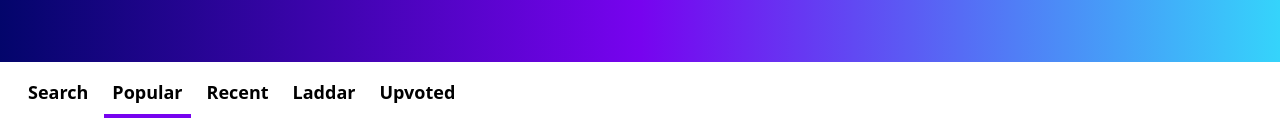
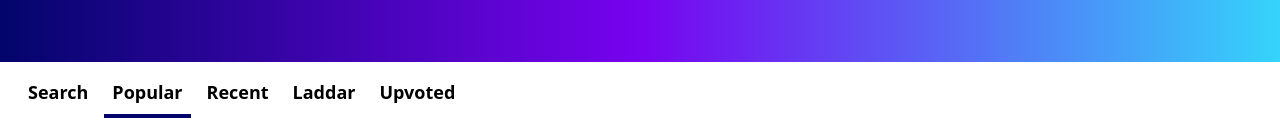
Before and after one commit to CodexpathCommunity/QuickStack, a Next.js app: page / in a window 1280 px wide. Shown: the part 588-728 px from the top of the page. Built offline with nearby package versions, Linux system fonts and the light colour scheme; no server answers.

Commit message:
fixed the links colors

```diff
--- a/components/NavLink/Link.js
+++ b/components/NavLink/Link.js
@@ -3,8 +3,8 @@ function Link({ active, name, value, onClick }) {
     <div
       className={`
         text-lg  p-1 sm:p-2 font-semibold
-        border-b-4 ${active ? "border-[#7703ef]  " : "border-transparent"}
-        hover:border-[#03056b] cursor-pointer
+        border-b-4 ${active ? "border-[#03056b]  " : "border-transparent"}
+        hover:border-[#35d4fb] cursor-pointer
         `}
       value={value}
       onClick={onClick}
```
